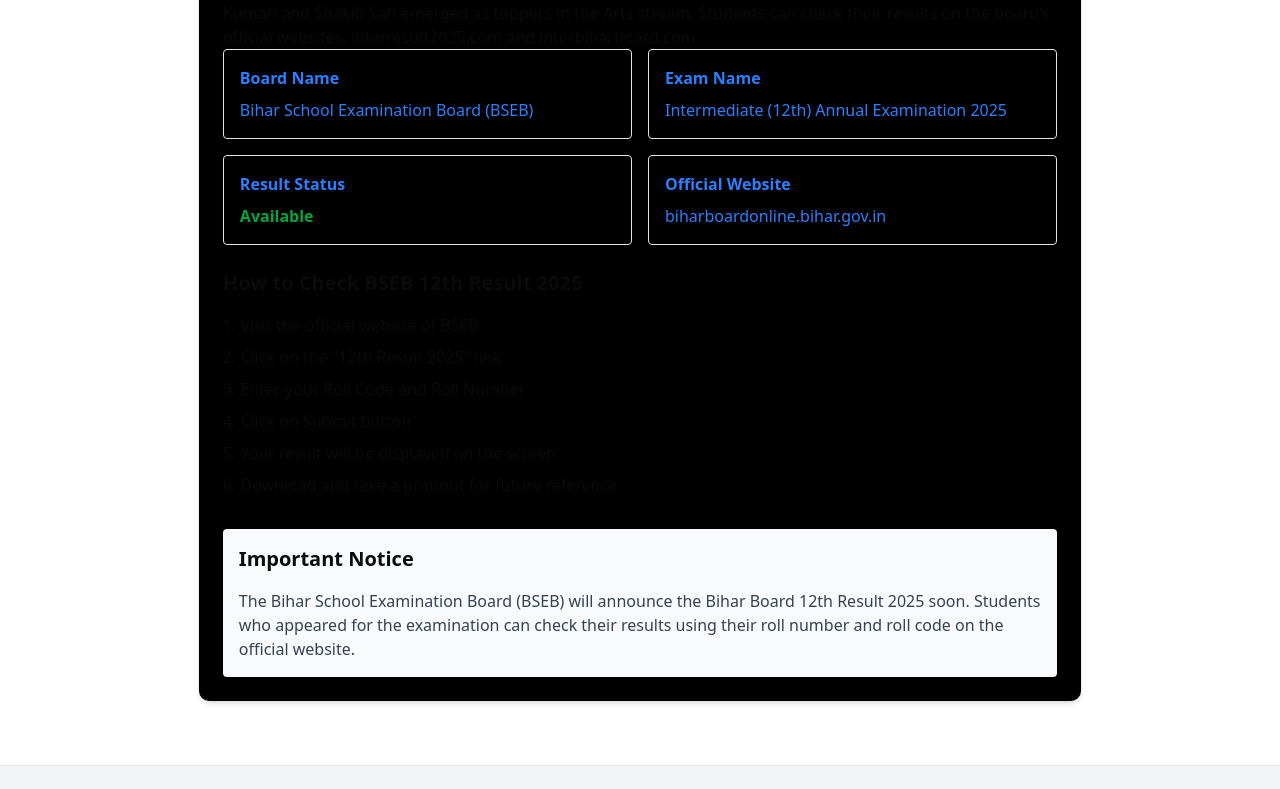
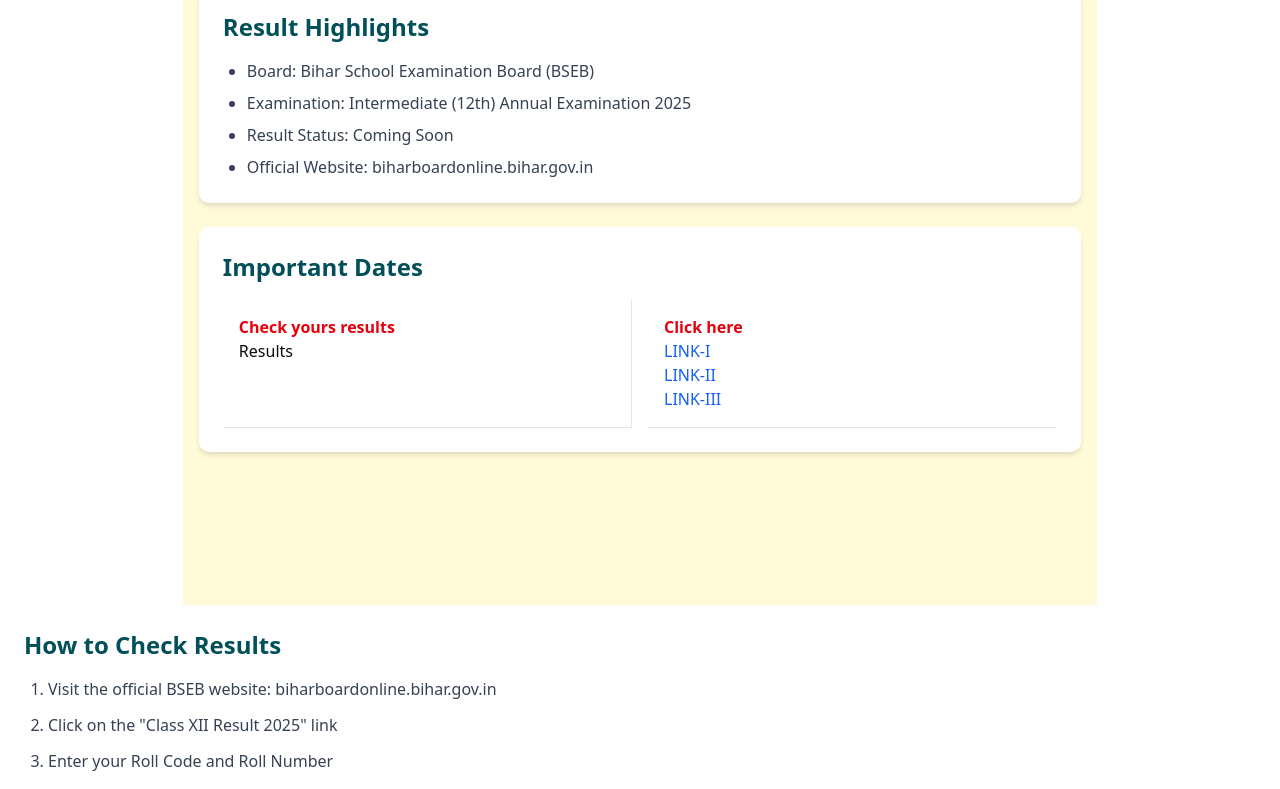
Before and after one commit to CoderSantosh1/TestRepo, a Next.js app: page /bseb-12th-result in a window 1280 px wide. Shown: the part 380-1169 px from the top of the page. Built offline with nearby package versions, Linux system fonts and the light colour scheme.

Commit message:
change some function in 12th results

```diff
--- a/src/app/bseb-12th-result/page.tsx
+++ b/src/app/bseb-12th-result/page.tsx
@@ -5,55 +5,59 @@ export default function BSEB12thResult() {
   return (
     <>
       <Header />
-      <div className="flex flex-col items-center justify-center mt-12 w-10/14 max-w-7xl mx-auto px-4">
+      <div className="flex flex-col items-center justify-center bg-[#FFFBD9] mt-12 w-10/14 max-w-7xl mx-auto px-4 min-h-screen">
         <h1 className="text-3xl font-bold mb-4">BSEB 12th Exam Result 2025</h1>
 
-        <div className="w-full bg-black  rounded-lg shadow-md p-6 mb-8">
-          <h2 className="text-2xl font-semibold mb-4 text-red-600">Important Details</h2>
-          <p >The Bihar School Examination Board (BSEB) has announced the Class 12 results for 2025. In the Commerce stream, 94.77% of students have passed, while the Science stream recorded a pass percentage of 89.50%. Priya Jaiswal secured the top position in the Science stream, Raushani Kumari topped in Commerce, and Ankita Kumari and Shakib Sah emerged as toppers in the Arts stream. Students can check their results on the board's official websites, interresult2025.com and interbiharboard.com</p>
-          <div className="grid grid-cols-1 md:grid-cols-2 gap-4 text-blue-500 mb-6">
-            <div className="border p-4 rounded">
-              <h3 className="font-bold mb-2">Board Name</h3>
-              <p>Bihar School Examination Board (BSEB)</p>
+        <div className="w-full bg-white p-6 rounded-lg shadow-md mb-6">
+          <h2 className="text-2xl font-semibold mb-4 text-[#014F59]">Result Highlights</h2>
+          <ul className="list-disc pl-6 space-y-2 text-gray-700">
+            <li>Board: Bihar School Examination Board (BSEB)</li>
+            <li>Examination: Intermediate (12th) Annual Examination 2025</li>
+            <li>Result Status: Coming Soon</li>
+            <li>Official Website: biharboardonline.bihar.gov.in</li>
+          </ul>
         </div>
-            <div className="border p-4 rounded">
-              <h3 className="font-bold mb-2">Exam Name</h3>
-              <p>Intermediate (12th) Annual Examination 2025</p>
+
+        <div className="w-full bg-white p-6 rounded-lg shadow-md mb-6">
+          <h2 className="text-2xl font-semibold mb-4 text-[#014F59]">Important Dates</h2>
+          <div className="grid grid-cols-1 md:grid-cols-2 gap-4">
+            <div className="border-b md:border-r p-4">
+              <h3 className="font-semibold text-red-600">Check yours results </h3>
+              <p>Results</p>
             </div>
-            <div className="border p-4 rounded">
-              <h3 className="font-bold mb-2">Result Status</h3>
-              <p className="text-green-600 font-semibold">Available</p>
-            </div>
-            <div className="border p-4 rounded">
-              <h3 className="font-bold mb-2">Official Website</h3>
-              <a href="https://results.biharboardonline.com/Seniorsecondary24" className="text-blue-500 hover:text-blue-700" target="_blank" rel="noopener noreferrer">
-                biharboardonline.bihar.gov.in
-              </a>
+            <div className="border-b p-4">
+              <h3 className="font-semibold text-red-600">Click here</h3>
+              <p className="text-blue-600 hover:text-blue-800"><a href="https://interbiharboard.com/">LINK-I</a></p>
+              <p className="text-blue-600 hover:text-blue-800"><a href="https://results.biharboardonline.com/Seniorsecondary25/">LINK-II</a></p>
+              <p className="text-blue-600 hover:text-blue-800"><a href="http://interresult2025.com/">LINK-III</a></p>
             </div>
           </div>
 
-          <div className="mb-8">
-            <h2 className="text-xl font-semibold mb-4">How to Check BSEB 12th Result 2025</h2>
-            <ol className="list-decimal list-inside space-y-2 ">
-              <li>Visit the official website of BSEB</li>
-              <li>Click on the &quot;12th Result 2025&quot; link</li>
+          </div>
+        </div>
+
+        <div className="w-full bg-white p-6 rounded-lg shadow-md mb-6">
+          <h2 className="text-2xl font-semibold mb-4 text-[#014F59]">How to Check Results</h2>
+          <ol className="list-decimal pl-6 space-y-3 text-gray-700">
+            <li>Visit the official BSEB website: biharboardonline.bihar.gov.in</li>
+            <li>Click on the "Class XII Result 2025" link</li>
             <li>Enter your Roll Code and Roll Number</li>
-              <li>Click on Submit button</li>
+            <li>Click on "Submit" button</li>
             <li>Your result will be displayed on the screen</li>
             <li>Download and take a printout for future reference</li>
           </ol>
         </div>
 
-          <div className="bg-gray-50 p-4 rounded">
-            <h2 className="text-xl font-semibold mb-4">Important Notice</h2>
-            <p className="text-gray-700">
-              The Bihar School Examination Board (BSEB) will announce the Bihar Board 12th Result 2025 soon.
-              Students who appeared for the examination can check their results using their roll number
-              and roll code on the official website.
-            </p>
+        <div className="w-full bg-white p-6 rounded-lg shadow-md mb-6">
+          <h2 className="text-2xl font-semibold mb-4 text-[#014F59]">Required Documents</h2>
+          <ul className="list-disc pl-6 space-y-2 text-gray-700">
+            <li>Roll Code</li>
+            <li>Roll Number</li>
+            <li>Registration Number (if applicable)</li>
+            <li>Date of Birth (for verification)</li>
+          </ul>
         </div>
-        </div>
-      </div>
+
       <Footer />
     </>
   );
--- a/src/app/pages/Home.tsx
+++ b/src/app/pages/Home.tsx
@@ -3,7 +3,7 @@ import Footer from "@/components/Footer";
 
 const data = {
   result: [
-    "AIBE 19th Exam Result 2025",
+    "BSEB 12th Exam Result 2025",
     "India Post GDS 2025 First Merit List",
     "IBPS PO 14th Score Card (Qualified for Interview)",
     "SSC Stenographer 2024 Marks, Final Answer Key",
@@ -61,7 +61,7 @@ export default function Home() {
                 <tr key={index} className="border-t-2 border-red-500 bg-red-1- ">
                   <td className="p-3 shadow-sm">
                     {data.result[index] ? (
-                      <a href="#" className="text-[#014F59] hover:underline hover:text-blue-800">{data.result[index]}</a>
+                      <a href={index === 0 ? "/bseb-12th-result" : ""} className="text-[#014F59] hover:underline hover:text-blue-800">{data.result[index]}</a>
                     ) : "-"}
                   </td>
                   <td className="p-3 border-r">
```
Lines whose indentation alone changed are shown as unchanged.
